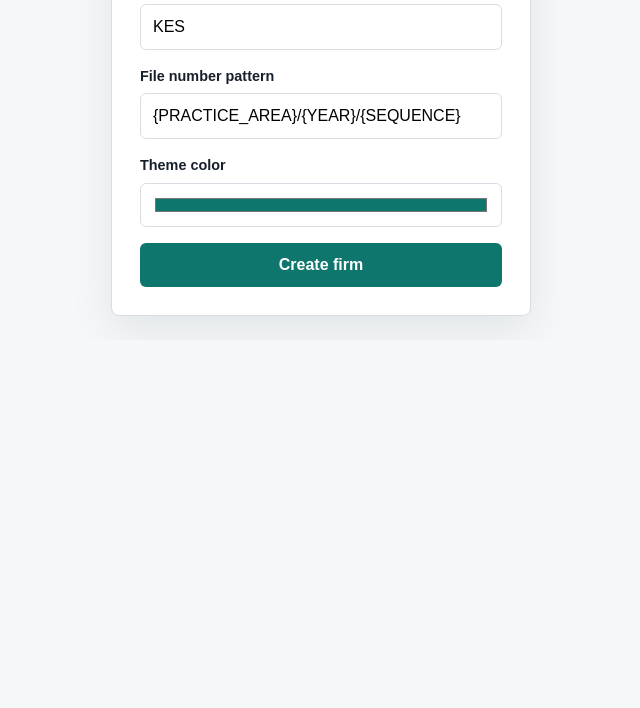
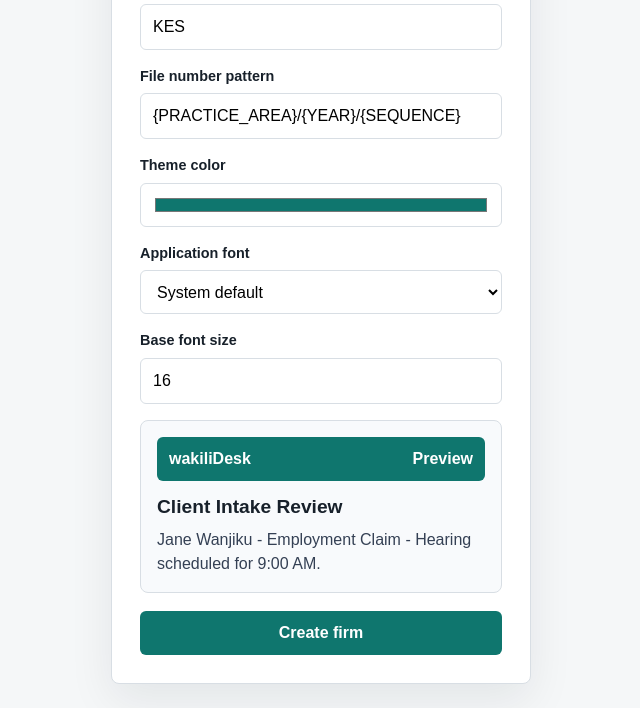
Before and after one commit to BarasaK/wakilidesk, a Django app: page /onboarding/firm/ in a window 1280 px wide. Shown: the part 1197-1905 px from the top of the page, without its empty margins (319-959 px from the left). Before the commit the page ends 1520 px from the top, so only its background shows below. Run offline with Django 5.2, Linux system fonts and the light colour scheme; the visitor is signed in with stand-in values (Sample User, id 1); data that the repository does not hold is empty; parts of the project's set-up code (start-up, migrations or seed data) failed here and were passed over.

Commit message:
Add firm typography settings

```diff
--- a/src/firms/forms.py
+++ b/src/firms/forms.py
@@ -5,6 +5,10 @@ from firms.models import Firm, Permission, Role, UserInvitation
 
 
 DEFAULT_ACCENT_COLOR = "#0f766e"
+DEFAULT_APP_FONT_FAMILY = Firm.AppFontFamily.SYSTEM
+DEFAULT_APP_FONT_SIZE = 16
+MIN_APP_FONT_SIZE = 14
+MAX_APP_FONT_SIZE = 18
 
 
 class LogoPreviewWidget(forms.ClearableFileInput):
@@ -28,9 +32,24 @@ class FirmThemeFormMixin:
         super().__init__(*args, **kwargs)
         self.fields["accent_color"].required = False
         self.fields["accent_color"].initial = self.fields["accent_color"].initial or DEFAULT_ACCENT_COLOR
+        self.fields["app_font_family"].required = False
+        self.fields["app_font_family"].initial = (
+            self.fields["app_font_family"].initial or DEFAULT_APP_FONT_FAMILY
+        )
+        self.fields["app_font_size"].required = False
+        self.fields["app_font_size"].initial = (
+            self.fields["app_font_size"].initial or DEFAULT_APP_FONT_SIZE
+        )
 
     def clean_accent_color(self):
         return self.cleaned_data["accent_color"] or DEFAULT_ACCENT_COLOR
+
+    def clean_app_font_family(self):
+        return self.cleaned_data["app_font_family"] or DEFAULT_APP_FONT_FAMILY
+
+    def clean_app_font_size(self):
+        value = self.cleaned_data["app_font_size"] or DEFAULT_APP_FONT_SIZE
+        return min(max(value, MIN_APP_FONT_SIZE), MAX_APP_FONT_SIZE)
 
 
 class FirmOnboardingForm(FirmThemeFormMixin, forms.ModelForm):
@@ -49,12 +68,26 @@ class FirmOnboardingForm(FirmThemeFormMixin, forms.ModelForm):
             "currency",
             "file_number_pattern",
             "accent_color",
+            "app_font_family",
+            "app_font_size",
         )
         widgets = {
             "accent_color": forms.TextInput(attrs={"type": "color"}),
+            "app_font_family": forms.Select(attrs={"data-theme-font": "family"}),
+            "app_font_size": forms.NumberInput(
+                attrs={
+                    "min": MIN_APP_FONT_SIZE,
+                    "max": MAX_APP_FONT_SIZE,
+                    "data-theme-font": "size",
+                }
+            ),
             "logo": LogoPreviewWidget,
         }
-        labels = {"accent_color": "Theme color"}
+        labels = {
+            "accent_color": "Theme color",
+            "app_font_family": "Application font",
+            "app_font_size": "Base font size",
+        }
 
 
 class FirmProfileForm(FirmThemeFormMixin, forms.ModelForm):
@@ -72,12 +105,26 @@ class FirmProfileForm(FirmThemeFormMixin, forms.ModelForm):
             "currency",
             "file_number_pattern",
             "accent_color",
+            "app_font_family",
+            "app_font_size",
         )
         widgets = {
             "accent_color": forms.TextInput(attrs={"type": "color"}),
+            "app_font_family": forms.Select(attrs={"data-theme-font": "family"}),
+            "app_font_size": forms.NumberInput(
+                attrs={
+                    "min": MIN_APP_FONT_SIZE,
+                    "max": MAX_APP_FONT_SIZE,
+                    "data-theme-font": "size",
+                }
+            ),
             "logo": LogoPreviewWidget,
         }
-        labels = {"accent_color": "Theme color"}
+        labels = {
+            "accent_color": "Theme color",
+            "app_font_family": "Application font",
+            "app_font_size": "Base font size",
+        }
 
 
 class UserInvitationForm(forms.ModelForm):
--- a/src/firms/models.py
+++ b/src/firms/models.py
@@ -3,7 +3,7 @@ from __future__ import annotations
 import uuid
 
 from django.conf import settings
-from django.core.validators import RegexValidator
+from django.core.validators import MaxValueValidator, MinValueValidator, RegexValidator
 from django.core.signing import TimestampSigner
 from django.db import models
 from django.utils.text import slugify
@@ -19,6 +19,13 @@ class TimeStampedModel(models.Model):
 
 
 class Firm(TimeStampedModel):
+    class AppFontFamily(models.TextChoices):
+        SYSTEM = "SYSTEM", "System default"
+        ARIAL = "ARIAL", "Arial"
+        GEORGIA = "GEORGIA", "Georgia"
+        VERDANA = "VERDANA", "Verdana"
+        TAHOMA = "TAHOMA", "Tahoma"
+
     id = models.UUIDField(primary_key=True, default=uuid.uuid4, editable=False)
     name = models.CharField(max_length=255)
     display_name = models.CharField(max_length=255)
@@ -44,6 +51,15 @@ class Firm(TimeStampedModel):
             )
         ],
     )
+    app_font_family = models.CharField(
+        max_length=20,
+        choices=AppFontFamily.choices,
+        default=AppFontFamily.SYSTEM,
+    )
+    app_font_size = models.PositiveSmallIntegerField(
+        default=16,
+        validators=[MinValueValidator(14), MaxValueValidator(18)],
+    )
     is_active = models.BooleanField(default=True)
 
     class Meta:
@@ -56,6 +72,17 @@ class Firm(TimeStampedModel):
         if not self.slug:
             self.slug = slugify(self.display_name or self.name)
         super().save(*args, **kwargs)
+
+    @property
+    def app_font_stack(self) -> str:
+        stacks = {
+            self.AppFontFamily.SYSTEM: "Arial, Helvetica, sans-serif",
+            self.AppFontFamily.ARIAL: "Arial, Helvetica, sans-serif",
+            self.AppFontFamily.GEORGIA: "Georgia, 'Times New Roman', serif",
+            self.AppFontFamily.VERDANA: "Verdana, Geneva, sans-serif",
+            self.AppFontFamily.TAHOMA: "Tahoma, Geneva, sans-serif",
+        }
+        return stacks.get(self.app_font_family, stacks[self.AppFontFamily.SYSTEM])
 
     def __str__(self) -> str:
         return self.display_name
--- a/src/templates/app_base.html
+++ b/src/templates/app_base.html
@@ -6,6 +6,8 @@
       .app-shell {
         --accent: {{ request.current_firm.accent_color }};
         --accent-dark: {{ request.current_firm.accent_color }};
+        --app-font-family: {{ request.current_firm.app_font_stack|safe }};
+        --app-font-size: {{ request.current_firm.app_font_size }}px;
       }
     </style>
   {% endif %}
--- a/src/templates/base.html
+++ b/src/templates/base.html
@@ -26,7 +26,8 @@
       min-height: 100vh;
       background: var(--bg);
       color: var(--ink);
-      font-family: Arial, Helvetica, sans-serif;
+      font-family: var(--app-font-family, Arial, Helvetica, sans-serif);
+      font-size: var(--app-font-size, 16px);
       line-height: 1.5;
     }
 
@@ -171,6 +172,8 @@
       min-height: 100vh;
       display: grid;
       grid-template-columns: 240px 1fr;
+      font-family: var(--app-font-family, Arial, Helvetica, sans-serif);
+      font-size: var(--app-font-size, 16px);
     }
 
     .mobile-app-bar,
@@ -332,6 +335,44 @@
       border: 1px solid #a7f3d0;
       border-radius: 6px;
       background: #ecfdf3;
+    }
+
+    .theme-preview {
+      display: grid;
+      gap: 12px;
+      margin: 4px 0 18px;
+      border: 1px solid var(--line);
+      border-radius: 8px;
+      padding: 16px;
+      background: #f8fafc;
+    }
+
+    .theme-preview-bar {
+      display: flex;
+      align-items: center;
+      justify-content: space-between;
+      gap: 12px;
+      border-radius: 6px;
+      padding: 10px 12px;
+      background: var(--preview-accent, var(--accent));
+      color: #fff;
+      font-weight: 700;
+    }
+
+    .theme-preview-body {
+      font-family: var(--preview-font-family, var(--app-font-family, Arial, Helvetica, sans-serif));
+      font-size: var(--preview-font-size, var(--app-font-size, 16px));
+    }
+
+    .theme-preview-body h3 {
+      margin: 0 0 6px;
+      font-size: 1.2em;
+      letter-spacing: 0;
+    }
+
+    .theme-preview-body p {
+      margin: 0;
+      color: #344054;
     }
 
     .dashboard-band {
--- /dev/null
+++ b/src/templates/firms/_theme_preview.html
@@ -0,0 +1,53 @@
+<section
+  class="theme-preview"
+  data-theme-preview
+  aria-label="Theme preview"
+>
+  <div class="theme-preview-bar">
+    <span>wakiliDesk</span>
+    <span>Preview</span>
+  </div>
+  <div class="theme-preview-body">
+    <h3>Client Intake Review</h3>
+    <p>Jane Wanjiku - Employment Claim - Hearing scheduled for 9:00 AM.</p>
+  </div>
+</section>
+
+<script>
+  (function () {
+    var preview = document.querySelector("[data-theme-preview]");
+    if (!preview) {
+      return;
+    }
+    var colorInput = document.getElementById("id_accent_color");
+    var familyInput = document.getElementById("id_app_font_family");
+    var sizeInput = document.getElementById("id_app_font_size");
+    var stacks = {
+      SYSTEM: "Arial, Helvetica, sans-serif",
+      ARIAL: "Arial, Helvetica, sans-serif",
+      GEORGIA: "Georgia, 'Times New Roman', serif",
+      VERDANA: "Verdana, Geneva, sans-serif",
+      TAHOMA: "Tahoma, Geneva, sans-serif"
+    };
+
+    function renderPreview() {
+      if (colorInput && colorInput.value) {
+        preview.style.setProperty("--preview-accent", colorInput.value);
+      }
+      if (familyInput && familyInput.value) {
+        preview.style.setProperty("--preview-font-family", stacks[familyInput.value] || stacks.SYSTEM);
+      }
+      if (sizeInput && sizeInput.value) {
+        preview.style.setProperty("--preview-font-size", sizeInput.value + "px");
+      }
+    }
+
+    [colorInput, familyInput, sizeInput].forEach(function (input) {
+      if (input) {
+        input.addEventListener("input", renderPreview);
+        input.addEventListener("change", renderPreview);
+      }
+    });
+    renderPreview();
+  })();
+</script>
--- a/src/templates/firms/onboarding.html
+++ b/src/templates/firms/onboarding.html
@@ -18,6 +18,7 @@
             {{ field.errors }}
           </div>
         {% endfor %}
+        {% include "firms/_theme_preview.html" %}
         <button class="button" type="submit">Create firm</button>
       </form>
     </section>
--- a/src/templates/firms/profile.html
+++ b/src/templates/firms/profile.html
@@ -22,6 +22,7 @@
           </div>
         {% endfor %}
       </div>
+      {% include "firms/_theme_preview.html" %}
       <button class="button" type="submit">Save profile</button>
     </form>
   </section>
```
Also changed, not shown: src/accounts/management/commands/seed_dev.py (+8 -0 lines), tests/test_milestone_1.py (+26 -1 lines), src/firms/migrations/0005_firm_typography_settings.py (added).
